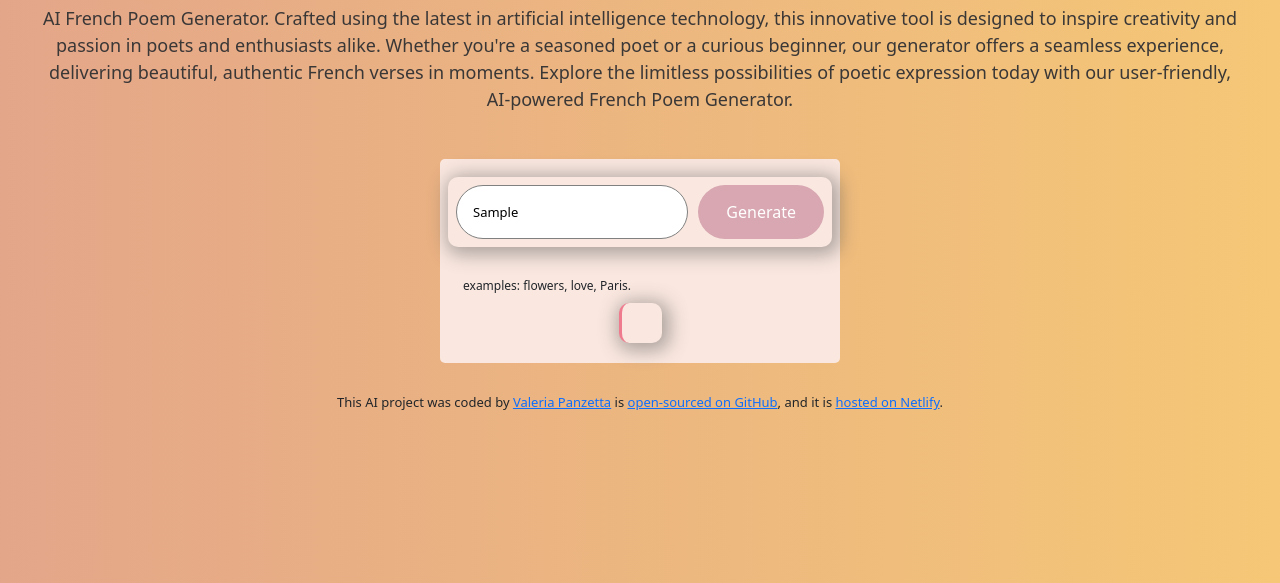
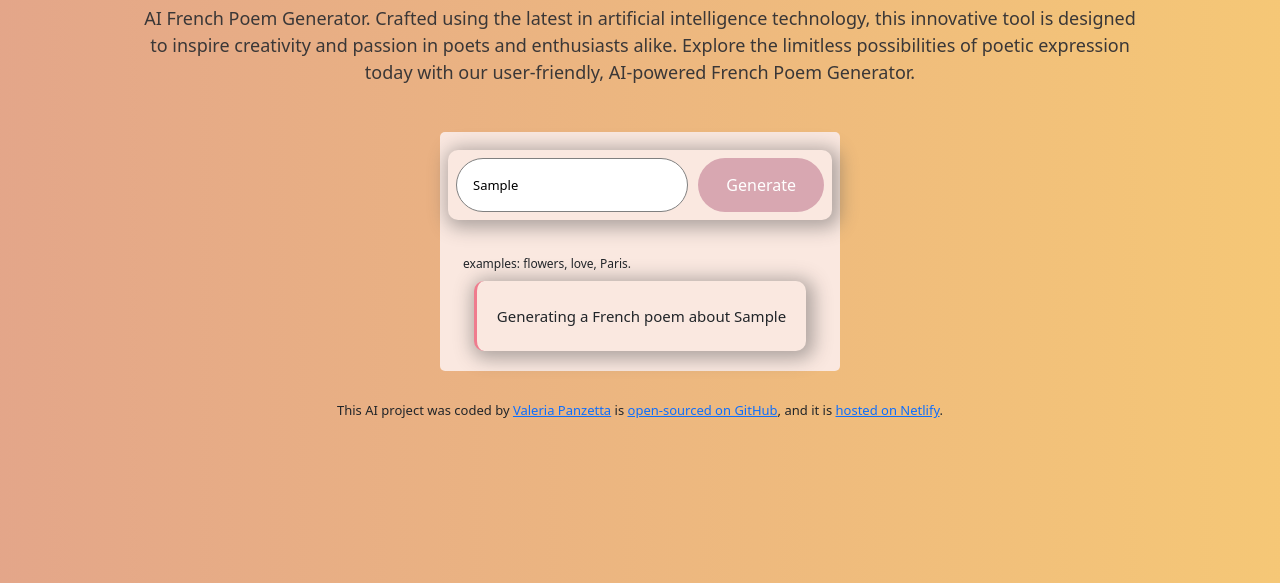
Before and after one commit to ValeriaCaptain7/french-poem-generator, a plain HTML site: page index.html in a window 1280 px wide. Both pictures are taken after typing "Sample" into the empty fields and a click on the input "Generate". Shown: the part 217-800 px from the top of the page. Drawn offline with nearby package versions, Linux system fonts and the light colour scheme; no server answers; a web font is replaced by a local one.

Commit message:
Improved the User Experience

```diff
--- a/index.html
+++ b/index.html
@@ -19,25 +19,15 @@
                 <h1>Welcome to the AI French poem generator</h1>
                 <h2>Generate a French poem in a few seconds</h2>
                 <p>AI French Poem Generator. Crafted using the latest in artificial intelligence technology, this
-                    innovative
-                    tool is
-                    designed to inspire creativity and passion in poets and enthusiasts alike. Whether you're a seasoned
-                    poet or
-                    a curious
-                    beginner, our generator offers a seamless experience, delivering beautiful, authentic French verses
-                    in
-                    moments.
-                    Explore
-                    the
-                    limitless possibilities of poetic expression today with our user-friendly, AI-powered French Poem
-                    Generator.
+                    innovative tool is designed to inspire creativity and passion in poets and enthusiasts alike.
+                    Explore the limitless possibilities of poetic expression today with our user-friendly,
+                    AI-powered French Poem Generator.
                 </p>
             </div>
         </header>
 
         <main>
             <div id="generator-container" class="d-flex flex-column mb-3 align-items-center">
-
                 <div id="form-container" class="p-2">
                     <form id="poem-generator" class="p-2">
                         <input type="text" placeholder="Enter the topic of the poem" autofocus required
@@ -46,7 +36,7 @@
                     </form>
                     <div class="hint">examples: flowers, love, Paris.</div>
                 </div>
-                <div id="poem">
+                <div class="poem hidden blink" id="poem">
                 </div>
             </div>
         </main>
--- a/src/index.js
+++ b/src/index.js
@@ -15,9 +15,15 @@ event.preventDefault();
 
 let instructionsInput = document.querySelector("#user-instructions");
 let apiKey = "49ecec9d222e3fb8o4502323fetf4ac1";
-let context = "You are a romantic poem expert, and love to write short poems. Your mission is to generate a 4 lines poem, in basic HTML. Separate every verse with <br />. Be sure to follow the user instructions.";
+let context = "You are a romantic poem expert, and love to write short poems. Your mission is to generate a 7 lines poem, in basic HTML. Separate every verse with <br />. Be sure to follow the user instructions.";
 let prompt = `User instructions: Generate a romantic French poem about ${instructionsInput.value}`;
 let apiURL = `https://api.shecodes.io/ai/v1/generate?prompt=${prompt}&context=${context}&key=${apiKey}`;
+
+
+let poemElement = document.querySelector("#poem");
+poemElement.classList.remove("hidden");
+poemElement.innerHTML = `Generating a French poem about ${instructionsInput.value}`;
+
 
 console.log("Generating poem");
 console.log(`Prompt: ${prompt}`);
--- a/src/style.css
+++ b/src/style.css
@@ -69,7 +69,8 @@ body {
 
 .page-container {
     margin: 120px auto;
-    max-width: 1200px;
+    max-width: 1000px;
+    line-height: 1.5;
 }
 
 header {
@@ -145,6 +146,7 @@ form {
 .hint {
     font-size: 12px;
     margin-left: 15px;
+    margin-top: 5px;
 }
 
 .submit-button {
@@ -166,7 +168,7 @@ form {
 }
 
 #poem {
-    font-size: 16px;
+    font-size: 15px;
     background-color: var(--cream);
     padding: 20px;
     line-height: 2;
@@ -176,6 +178,27 @@ form {
     margin-bottom: 20px;
 }
 
+.hidden {
+    display: none;
+}
+
+.blink {
+    animation: blink-animation 1s steps(5, start) infinite;
+    -webkit-animation: blink-animation 2s steps(5, start) infinite;
+}
+
+@keyframes blink-animation {
+    to {
+        visibility: hidden;
+    }
+}
+
+@-webkit-keyframes blink-animation {
+    to {
+        visibility: hidden;
+    }
+}
+
 
 footer {
     text-align: center;
```
